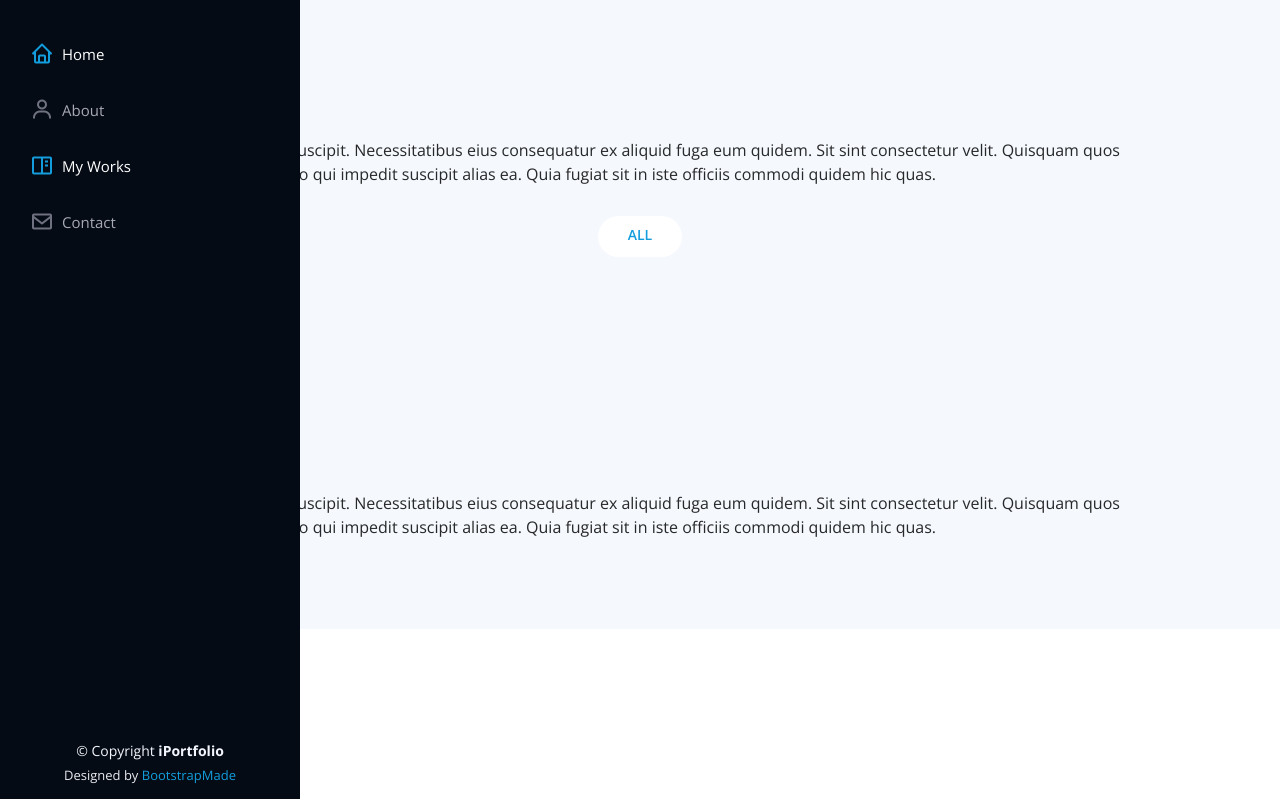
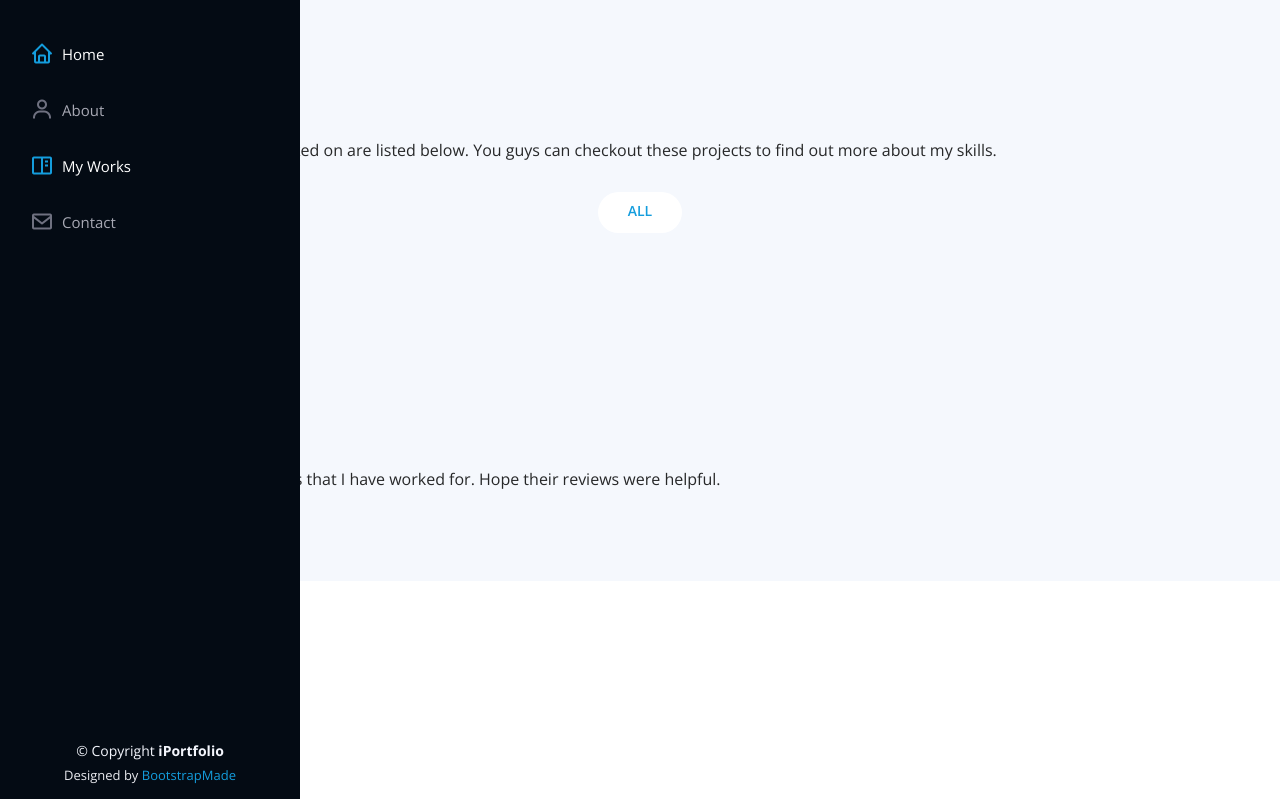
Before and after one commit to Bored-Wizard/django-personal-portfolio, a Django app: page / in a window 1280 px wide. Shown: the top 799 px of the page. Run offline with Django 3.2, Linux system fonts and the light colour scheme; data that the repository does not hold is empty; some libraries are stand-ins or nearby versions.

Commit message:
changed settings and mail.html

```diff
--- a/content/templates/main.html
+++ b/content/templates/main.html
@@ -148,7 +148,7 @@
 
         <div class="section-title">
           <h2>My Works</h2>
-          <p>Magnam dolores commodi suscipit. Necessitatibus eius consequatur ex aliquid fuga eum quidem. Sit sint consectetur velit. Quisquam quos quisquam cupiditate. Et nemo qui impedit suscipit alias ea. Quia fugiat sit in iste officiis commodi quidem hic quas.</p>
+          <p>The projects that I have worked on are listed below. You guys can checkout these projects to find out more about my skills.</p>
         </div>
 
         <div class="row" data-aos="fade-up">
@@ -183,7 +183,7 @@
 
         <div class="section-title">
           <h2>Testimonials</h2>
-          <p>Magnam dolores commodi suscipit. Necessitatibus eius consequatur ex aliquid fuga eum quidem. Sit sint consectetur velit. Quisquam quos quisquam cupiditate. Et nemo qui impedit suscipit alias ea. Quia fugiat sit in iste officiis commodi quidem hic quas.</p>
+          <p>Below are some of my clients that I have worked for. Hope their reviews were helpful.</p>
         </div>
 
         <div class="owl-carousel testimonials-carousel">
@@ -213,7 +213,7 @@
         {% for cont in about %}
         <div class="section-title">
           <h2>Contact</h2>
-          <p>Magnam dolores commodi suscipit. Necessitatibus eius consequatur ex aliquid fuga eum quidem. Sit sint consectetur velit. Quisquam quos quisquam cupiditate. Et nemo qui impedit suscipit alias ea. Quia fugiat sit in iste officiis commodi quidem hic quas.</p>
+          <p>My contact information are listed below.If you are interested then you can contact me on through the information given below.</p>
         </div>
 
         <div class="row" data-aos="fade-in">
--- a/myport/settings.py
+++ b/myport/settings.py
@@ -122,3 +122,7 @@ STATIC_URL = '/static/'
 STATIC_ROOT = os.path.join(BASE_DIR, 'static')
 MEDIA_URL = '/media/'
 MEDIA_ROOT = os.path.join(BASE_DIR, 'media')
+try:
+    from .local_settings.py import *
+except ImportError:
+    print("you are on a server")
```
